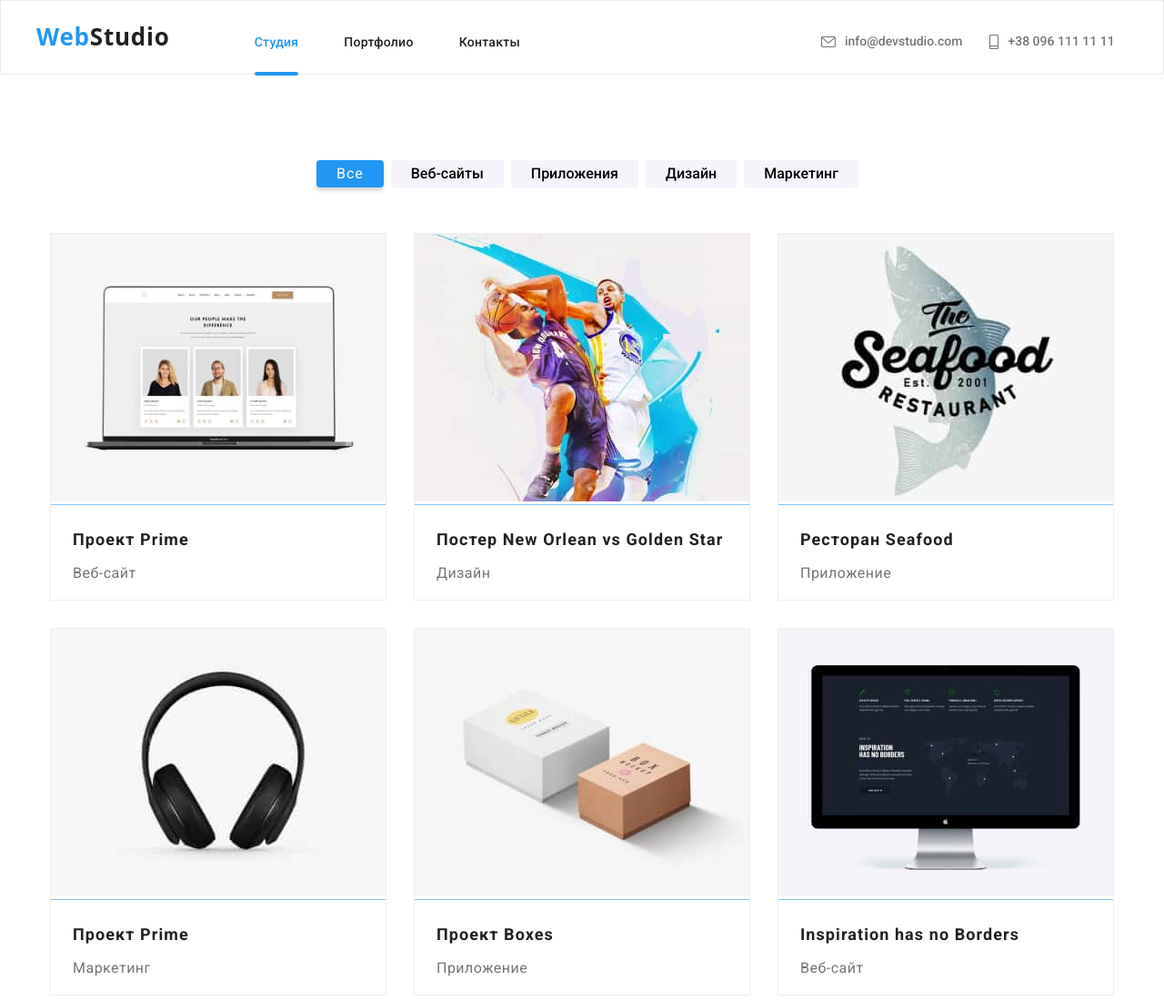
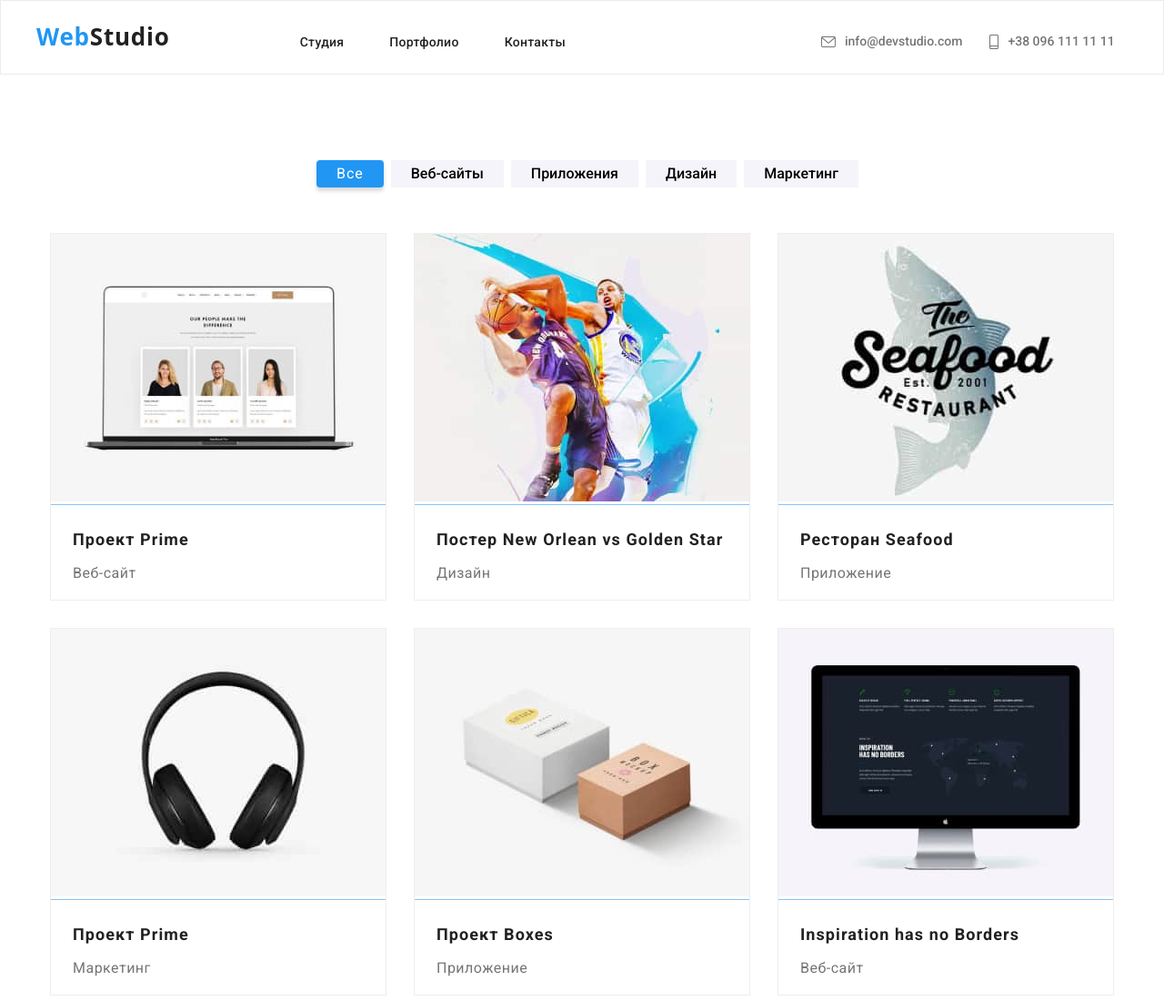
Before and after one commit to 3dtechdima/goit-markup-hw-07, a plain HTML site: page portfolio.html in a window 1280 px wide. Shown: the top 1100 px of the page at 91% size. Drawn offline with nearby package versions, Linux system fonts and the light colour scheme.

Commit message:
Update portfolio.html

```diff
--- a/portfolio.html
+++ b/portfolio.html
@@ -36,8 +36,8 @@
         <nav class="navigation">
           <a class="logo" href="index.html">Web<span class="logo__studio">Studio</span></a>
           <ul class="menu-list">
-            <li><a class="menu-list__link menu-list__link--marker" href="index.html"> Студия</a></li>
-            <li><a class="menu-list__link" href="portfolio.html">Портфолио</a></li>
+            <li><a class="menu-list__link" href="index.html"> Студия</a></li>
+            <li><a class="menu-list__link menu-list__link--marker-partfolio" href="portfolio.html">Портфолио</a></li>
             <li><a class="menu-list__link" href="">Контакты</a></li>
           </ul>
         </nav>
```
